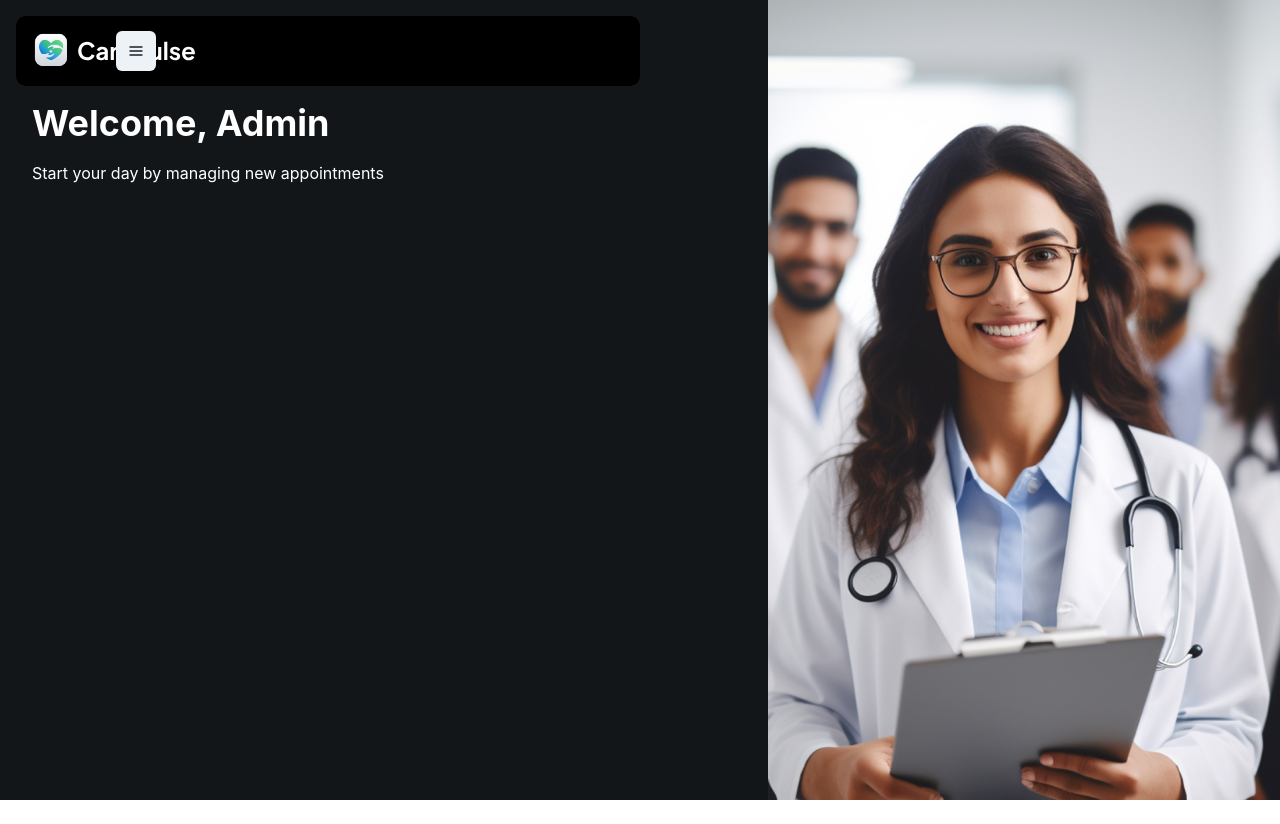
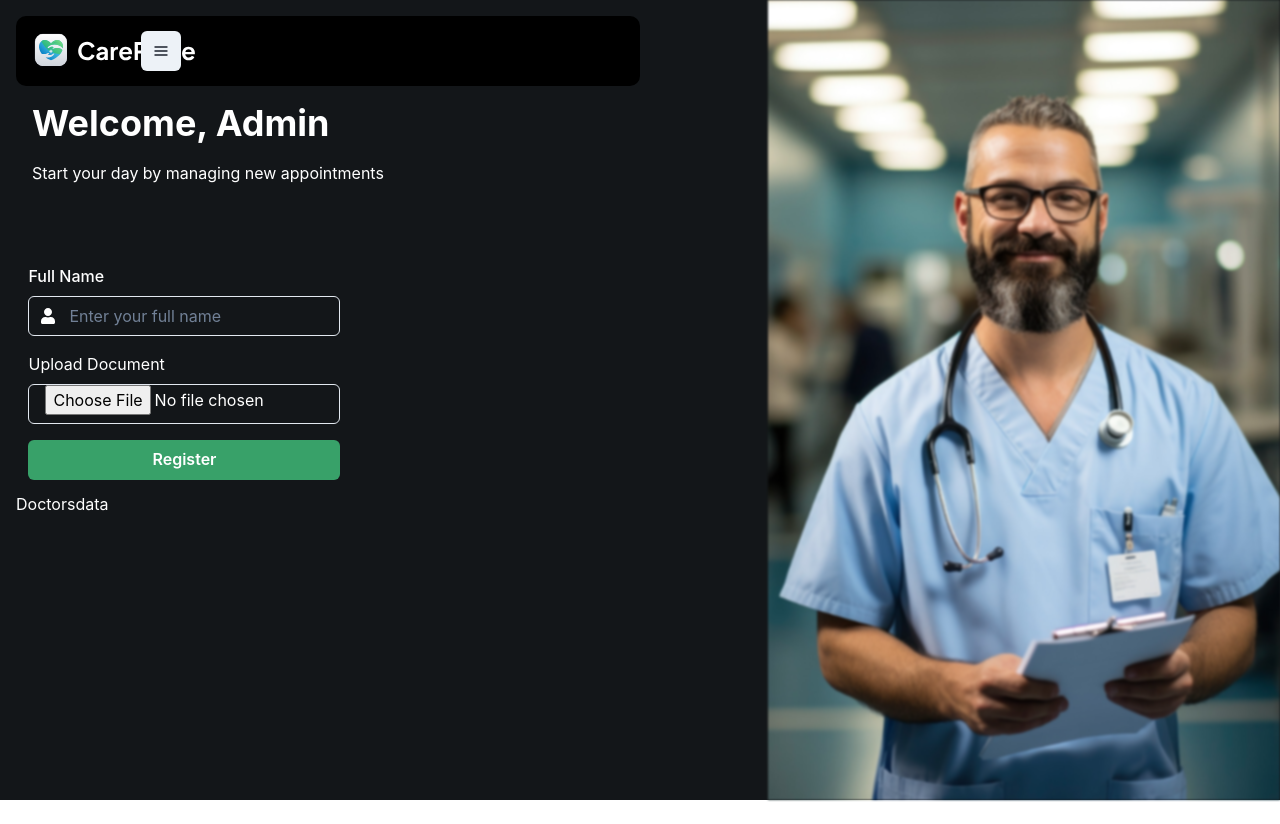
Before and after one commit to SIMONKAMAU21/carepulse, a React (Vite) app: page /doctor in a window 1280 px wide. Built offline with nearby package versions, Linux system fonts and the light colour scheme.

Commit message:
feat(add doctor)

```diff
--- a/src/Admin/adddoctor.jsx
+++ b/src/Admin/adddoctor.jsx
@@ -1,18 +1,117 @@
-import React from "react";
+import React, { useState } from "react";
 import Header from "../Components/header";
-import { Box, Image } from "@chakra-ui/react";
+import { Box, Button, FormControl, Image, Input, Text } from "@chakra-ui/react";
 import AuthWrapper from "../Components/OnboarndingWrapper";
-import illustration from "../assets/doc.png";
+import illustration from "../assets/illustration1.png";
+import CustomInputs from "../Components/CustomInputs";
+import { ErrorToast, LoadingToast, SuccessToast } from "../Components/toaster";
+import { registerDoctor } from "../lib/Actions/doctor.actions";
+import { FaUser } from "react-icons/fa";
+import Doctorsdata from "../Components/doctors";
 
 const Adddoctor = () => {
+  const [form, setForm] = useState({});
+  const [selectedFile, setSelectedFile] = useState(null);
+
+  const handleInputChange = (e) => {
+    const { name, value } = e.target;
+    setForm((prevForm) => ({
+      ...prevForm,
+      [name]: value,
+    }));
+  };
+  const handleFileChange = (e) => {
+    setSelectedFile(e.target.files[0]);
+    setForm((prevForm) => ({
+      ...prevForm,
+      doctorPhotoUrl: e.target.files[0],
+    }));
+  };
+
+  const addDoctor = async () => {
+    LoadingToast(true);
+    try {
+      let doctorName = form.drname.trim();
+      if (!doctorName.startsWith("Dr.")) {
+        doctorName = `Dr. ${doctorName}`;
+      }
+
+      const data = new FormData();
+      data.append("file", selectedFile);
+      data.append("upload_preset", "wdfjbcug");
+      data.append("cloud_name", "diyuy63ue");
+
+      const cloudinaryRes = await fetch(
+        "https://api.cloudinary.com/v1_1/diyuy63ue/image/upload",
+        {
+          method: "POST",
+          body: data,
+        }
+      );
+
+      const responseJson = await cloudinaryRes.json();
+      if (cloudinaryRes.ok) {
+        const { secure_url } = responseJson;
+
+        // Prepare user data
+        const userData = {
+          drname: doctorName, // Use the name with "Dr." prepended
+          doctorPhotoUrl: secure_url,
+        };
+
+        // Register doctor in the database
+        const newUser = await registerDoctor(userData);
+        console.log("newUser", newUser);
+
+        setForm({}); // Clear form
+        SuccessToast("Registration succeeded");
+      } else {
+        throw new Error("Cloudinary upload failed");
+      }
+    } catch (error) {
+      console.log("Error during doctor registration:", error);
+      ErrorToast("Failed to register");
+    }
+    LoadingToast(false);
+  };
+
   return (
     <>
       <AuthWrapper
-          leftChildren={<><Box bg={"#131619"} color={"white"} w={"100vw"} h={"100%"} p={4}>
-          <Header width={{ base: "90%", md: "50%" }}/>
-
-
-        </Box></>}
+        leftChildren={
+          <>
+            <Box bg={"#131619"} color={"white"} w={"100vw"} h={"100%"} p={4}>
+              <Header width={{ base: "90%", md: "50%" }} />
+              <Box ml={{base:"1%",md:"1%"}} mt={{base:"70%",md:"5%"}} w={{base:"100%",md:"50%"}}>
+                <CustomInputs
+                  icon={FaUser}
+                  label={"Full Name"}
+                  name="drname"
+                  value={form.drname}
+                  width={{base:"80%",md:"50%"}}
+                  onChange={handleInputChange}
+                  placeholder={"Enter your full name"}
+                />
+                <FormControl mt={4}>
+                  <Text mb={2}>Upload Document</Text>
+                  <Input
+                    type="file"
+                    w={{base:"80%",md:"50%"}}
+                    name="idDocument"
+                    onChange={handleFileChange}
+                    accept="image/*"
+                  />
+                </FormControl>
+                <Button onClick={addDoctor} w={{base:"80%",md:"50%"}} colorScheme="green" mt={4}>
+                  Register
+                </Button>
+              </Box>
+              <Box mt={"1%"}>
+                <Doctorsdata/>
+              </Box>
+            </Box>
+          </>
+        }
         rightChildren={
           <>
             <Box height="100%" width="100%">
@@ -20,6 +119,8 @@ const Adddoctor = () => {
                 src={illustration}
                 alt="Illustration"
                 height="100%"
+                filter={"auto"}
+                blur={"1px"}
                 width="100%"
                 objectFit="cover"
               />
@@ -28,7 +129,6 @@ const Adddoctor = () => {
           </>
         }
       />
-
     </>
   );
 };
--- a/src/Admin/admin.jsx
+++ b/src/Admin/admin.jsx
@@ -354,14 +354,15 @@ const Admin = () => {
           </ModalBody>
           <ModalFooter>
             <Button
+            w={"100%"}
               colorScheme={isScheduleModal ? "green" : "red"}
               onClick={isScheduleModal ? handleSaveSchedule : handleSaveCancel}
             >
               Save
             </Button>
-            <Button onClick={onClose} ml={3}>
+            {/* <Button onClick={onClose} ml={3}>
               Close
-            </Button>
+            </Button> */}
           </ModalFooter>
         </ModalContent>
       </Modal>
--- /dev/null
+++ b/src/Components/doctors.jsx
@@ -0,0 +1,9 @@
+import React from 'react'
+
+const Doctorsdata = () => {
+  return (
+    <div>Doctorsdata</div>
+  )
+}
+
+export default Doctorsdata
--- a/src/Components/header.jsx
+++ b/src/Components/header.jsx
@@ -23,7 +23,7 @@ const Header = ({width}) => {
         onClick={isOpen ? onClose:onOpen}
         position={"absolute"}
         zIndex={"1000"}
-        left={{base:"80%",md:"16%"}}
+        left={{base:"80%",md:"20%"}}
         />
         <Image src={logo} onClick={isOpen? onClose : onOpen} cursor="pointer" />
         <Spacer />
--- a/src/Pages/layout/sidebar.jsx
+++ b/src/Pages/layout/sidebar.jsx
@@ -11,8 +11,8 @@ import {
 
 export const sidebarLinks = [
   { path: "/admin", label: "Dashboard", icon: MdDashboard },
-  { path: "/doctor", label: "Transactions", icon: MdMonetizationOn },
-  { path: "/reports", label: "Reports", icon: MdAssessment },
+  { path: "/doctor", label: "Add doctor", icon: MdMonetizationOn },
+  { path: "/reports", label: "Patients", icon: MdAssessment },
   { path: "/statements", label: "Statements", icon: MdReceipt },
   { path: "/settings", label: "Settings", icon: MdSettings },
 ];
@@ -26,6 +26,7 @@ const Sidebar = () => {
         p="10px"
         color="#6F7E84"
         position="fixed"
+        zIndex={"1000"}
         left="0"
         top="0"
         h="100vh"
--- a/src/Pages/register.jsx
+++ b/src/Pages/register.jsx
@@ -45,7 +45,7 @@ const Register = () => {
     const user = JSON.parse(localStorage.getItem("user"));
     console.log("user", user);
     if (!user) {
-      ErrorToast("your data is required")
+      ErrorToast("your data is required");
       navigate("/");
     }
     if (user) {
--- /dev/null
+++ b/src/lib/Actions/doctor.actions.js
@@ -0,0 +1,22 @@
+import { ID } from "node-appwrite"
+import { databases, VITE_DATABASE_ID, VITE_DOCTOR_COLLECTION_ID } from "../appwriteConfig"
+
+
+
+export const registerDoctor = async(doctorData)=>{
+    try {
+        const doctorDetails={
+            drname:doctorData.drname,
+            doctorPhotoUrl:doctorData.doctorPhotoUrl
+        }
+        const doctor = await databases.createDocument(
+            VITE_DATABASE_ID,
+            VITE_DOCTOR_COLLECTION_ID,
+            ID.unique(),
+            doctorDetails
+        )
+        return doctor
+    } catch (error) {
+        console.log('doctor adding error', error)
+    }
+}
```
Also changed, not shown: src/assets/Illustration1.png (added), 1 other file (tests, documents, lock files or other folders). Lines whose indentation alone changed are shown as unchanged.
